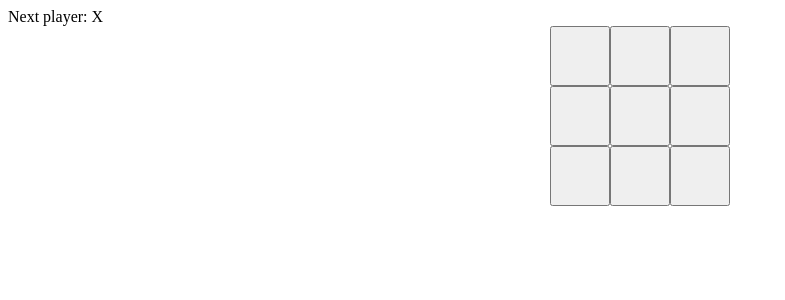
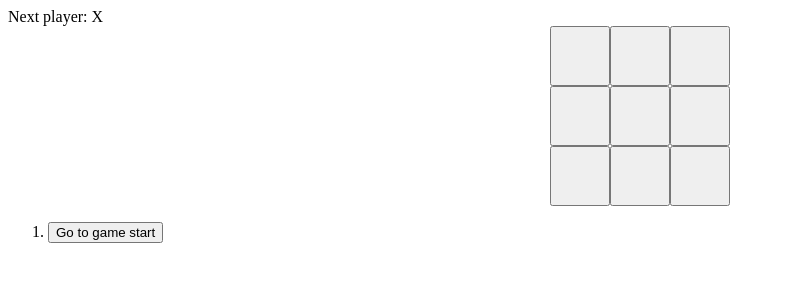
Before and after one commit to TrizahNabwire/Tic-Tac-Toe-Game, a React (Vite) app: page / in a window 1280 px wide. Shown: the top 300 px of the page, without its empty margins (0-785 px from the left). Built offline with nearby package versions, Linux system fonts and the light colour scheme.

Commit message:
Showing past moves

```diff
--- a/src/App.jsx
+++ b/src/App.jsx
@@ -53,20 +53,42 @@
 export default function Game(){
   const [XisNext, setXIsNext] = useState(true);
   const [history, setHistory] = useState([Array(9).fill(null)]);
-  const currentSquares = history[history.length - 1];
+  const [currentMove, setCurrentMove] = useState(0);
+  const currentSquares = history[currentMove];
 
   function handlePlay(nextSquares){
-    setHistory([...history, nextSquares]);  // Create new array that contains all items in history
-    setXIsNext(!XisNext); // Toggle the next player
+    const nextHistory = [...history.slice(0, currentMove + 1), nextSquares]; // Create a new history array up to the current move
+    setHistory(nextHistory);
+    setCurrentMove(nextHistory.length - 1); // Update current move to the last move
+    setXIsNext(!XisNext);
 
   }
+
+  function jumpTo(nextMove){
+    setCurrentMove(nextMove);
+    setXIsNext(nextMove % 2 === 0);
+  }
+  const moves = history.map((squares, move) => {
+    let description;
+    if (move > 0){
+      description = 'Go to move #' + move;
+    }
+    else{
+      description = 'Go to game start';
+    }
+    return (
+      <li key={move}>
+        <button onClick={() => jumpTo(move)}>{description}</button>
+      </li>
+    );
+  })
   return (
     <div className="game">
       <div className="game-board">
         <Board XisNext={XisNext} squares={currentSquares} onPlay={handlePlay}/>
       </div>
       <div className="game-info">
-        <ol>{}</ol>
+        <ol>{moves}</ol>
       </div>
     </div>
   );
```
